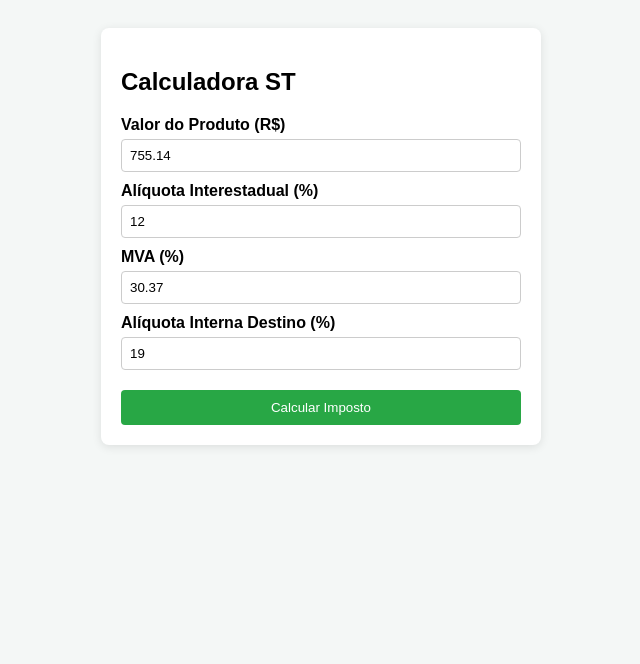
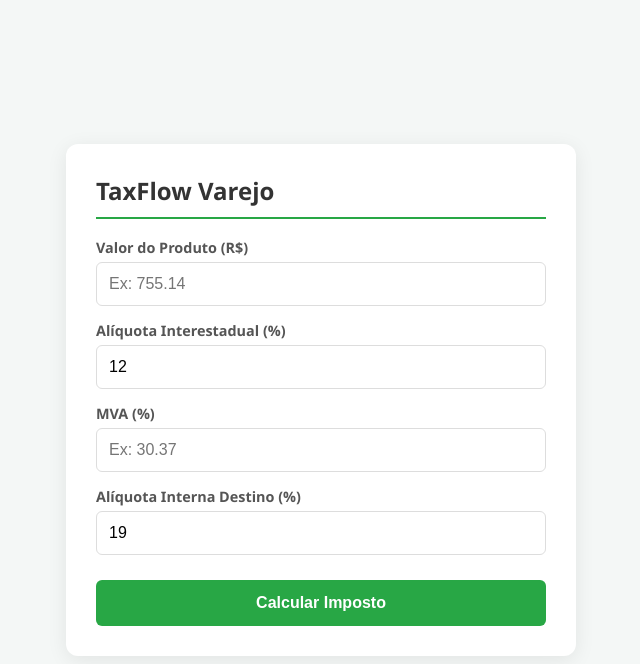
Before and after one commit to jairsisconeto/c-lculo-ICMS, a plain HTML site: page index.html in a window 1280 px wide. Shown: the whole page, without its empty margins (319-959 px from the left). Drawn offline with Linux system fonts and the light colour scheme.

Commit message:
Update index.html

```diff
--- a/index.html
+++ b/index.html
@@ -3,57 +3,129 @@
 <head>
     <meta charset="UTF-8">
     <meta name="viewport" content="width=device-width, initial-scale=1.0">
-    <title>Calculadora de ICMS-ST | Gestão Varejo</title>
+    <title>TaxFlow Varejo | Calculadora de ICMS-ST</title>
     <style>
-        body { font-family: sans-serif; background-color: #f4f7f6; padding: 20px; }
-        .container { max-width: 400px; background: white; padding: 20px; border-radius: 8px; box-shadow: 0 2px 10px rgba(0,0,0,0.1); margin: auto; }
-        label { display: block; margin-top: 10px; font-weight: bold; }
-        input { width: 100%; padding: 8px; margin-top: 5px; border: 1px solid #ccc; border-radius: 4px; box-sizing: border-box; }
-        button { width: 100%; padding: 10px; background-color: #28a745; color: white; border: none; border-radius: 4px; margin-top: 20px; cursor: pointer; }
-        .result { margin-top: 20px; padding: 15px; background-color: #e9ecef; border-left: 5px solid #28a745; display: none; }
+        body {
+            font-family: 'Segoe UI', Tahoma, Geneva, Verdana, sans-serif;
+            background-color: #f4f7f6;
+            display: flex;
+            justify-content: center;
+            align-items: center;
+            min-height: 100vh;
+            margin: 0;
+        }
+        .container {
+            max-width: 450px;
+            width: 90%;
+            background: white;
+            padding: 30px;
+            border-radius: 12px;
+            box-shadow: 0 4px 20px rgba(0,0,0,0.08);
+        }
+        h2 { color: #333; margin-top: 0; border-bottom: 2px solid #28a745; padding-bottom: 10px; }
+        label { display: block; margin-top: 15px; font-weight: 600; color: #555; font-size: 0.9rem; }
+        input {
+            width: 100%;
+            padding: 12px;
+            margin-top: 5px;
+            border: 1px solid #ddd;
+            border-radius: 6px;
+            box-sizing: border-box;
+            font-size: 1rem;
+        }
+        input:focus { border-color: #28a745; outline: none; box-shadow: 0 0 5px rgba(40,167,69,0.2); }
+        button {
+            width: 100%;
+            padding: 14px;
+            background-color: #28a745;
+            color: white;
+            border: none;
+            border-radius: 6px;
+            margin-top: 25px;
+            font-size: 1rem;
+            font-weight: bold;
+            cursor: pointer;
+            transition: background 0.3s;
+        }
+        button:hover { background-color: #218838; }
+
+        .result {
+            margin-top: 25px;
+            padding: 20px;
+            background-color: #f8f9fa;
+            border-left: 6px solid #28a745;
+            border-radius: 4px;
+            display: none;
+        }
+        .result p { margin: 10px 0; font-size: 1.1rem; color: #333; }
+        .destaque-percentual {
+            color: #e67e22; /* Laranja para destaque de atenção fiscal */
+            font-weight: bold;
+            margin-left: 5px;
+            font-size: 1.2rem;
+        }
+        .valor-final { font-size: 1.3rem; font-weight: bold; color: #2c3e50; }
     </style>
 </head>
 <body>
 
 <div class="container">
-    <h2>Calculadora ST</h2>
+    <h2>TaxFlow Varejo</h2>
 
     <label>Valor do Produto (R$)</label>
-    <input type="number" id="valor" value="755.14" step="0.01">
+    <input type="number" id="valor" placeholder="Ex: 755.14" step="0.01">
 
     <label>Alíquota Interestadual (%)</label>
-    <input type="number" id="aliqInter" value="12">
+    <input type="number" id="aliqInter" placeholder="Ex: 12" value="12">
 
     <label>MVA (%)</label>
-    <input type="number" id="mva" value="30.37" step="0.01">
+    <input type="number" id="mva" placeholder="Ex: 30.37" step="0.01">
 
     <label>Alíquota Interna Destino (%)</label>
-    <input type="number" id="aliqInterna" value="19">
+    <input type="number" id="aliqInterna" placeholder="Ex: 19" value="19">
 
     <button onclick="calcular()">Calcular Imposto</button>
 
     <div id="resultado" class="result">
-        <p><strong>Crédito ICMS:</strong> R$ <span id="resCredito"></span></p>
-        <p><strong>ICMS-ST a Pagar:</strong> R$ <span id="resST"></span></p>
-        <p><strong>Custo Final:</strong> R$ <span id="resCusto"></span></p>
+        <p>Crédito ICMS: <strong>R$ <span id="resCredito"></span></strong></p>
+        <p>ICMS-ST a Pagar: <strong>R$ <span id="resST"></span></strong></p>
+        <hr>
+        <p class="valor-final">Custo Final: R$ <span id="resCusto"></span></p>
     </div>
 </div>
 
 <script>
     function calcular() {
+        // Captura dos valores
         const valor = parseFloat(document.getElementById('valor').value);
         const aliqInter = parseFloat(document.getElementById('aliqInter').value) / 100;
         const mva = parseFloat(document.getElementById('mva').value) / 100;
         const aliqInterna = parseFloat(document.getElementById('aliqInterna').value) / 100;
 
+        // Validação simples
+        if (isNaN(valor) || isNaN(mva)) {
+            alert("Por favor, preencha o valor do produto e o MVA.");
+            return;
+        }
+
+        // Lógica Fiscal
         const credito = valor * aliqInter;
         const baseST = valor * (1 + mva);
         const st = (baseST * aliqInterna) - credito;
         const custoTotal = valor + st;
+        const percAcrescimo = (st / valor) * 100;
 
-        document.getElementById('resCredito').innerText = credito.toFixed(2);
-        document.getElementById('resST').innerText = st.toFixed(2);
-        document.getElementById('resCusto').innerText = custoTotal.toFixed(2);
+        // Exibição dos resultados com destaques
+        document.getElementById('resCredito').innerText = credito.toLocaleString('pt-BR', {minimumFractionDigits: 2, maximumFractionDigits: 2});
+
+        document.getElementById('resST').innerHTML = `
+            ${st.toLocaleString('pt-BR', {minimumFractionDigits: 2, maximumFractionDigits: 2})}
+            <span class="destaque-percentual">(${percAcrescimo.toFixed(1)}%)</span>
+        `;
+
+        document.getElementById('resCusto').innerText = custoTotal.toLocaleString('pt-BR', {minimumFractionDigits: 2, maximumFractionDigits: 2});
+
+        // Mostrar div de resultado
         document.getElementById('resultado').style.display = 'block';
     }
 </script>
```
